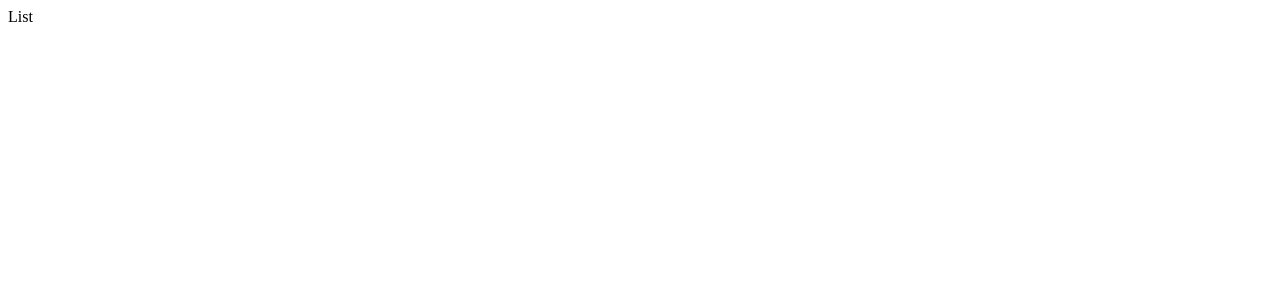
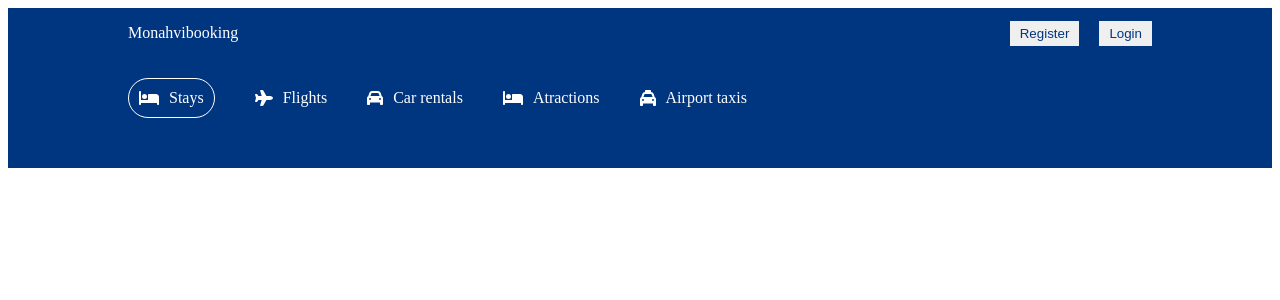
Before and after one commit to monahvi/booking, a React (Create React App) app: page /hotels in a window 1280 px wide. Shown: the top 300 px of the page. Built offline with nearby package versions, Linux system fonts and the light colour scheme.

Commit message:
header done

```diff
--- a/src/components/header/Header.jsx
+++ b/src/components/header/Header.jsx
@@ -15,7 +15,7 @@ import "react-date-range/dist/styles.css"; // main css file
 import "react-date-range/dist/theme/default.css"; // theme css file
 import { format } from "date-fns";
 
-const Header = () => {
+const Header = ({ type }) => {
   const [openDate, setOpenDate] = useState(false);
   const [date, setDate] = useState([
     {
@@ -42,7 +42,7 @@ const Header = () => {
 
   return (
     <div className="header">
-      <div className="headerContainer">
+      <div className={type === "list" ? "headerContainer listMode" : "headerContainer"}>
         <div className="headerList">
           <div className="headerListItem active">
             <FontAwesomeIcon icon={faBed} />
@@ -65,10 +65,15 @@ const Header = () => {
             <span>Airport taxis</span>
           </div>
         </div>
-        <h1 className="headerTitle">A lifetime of discounts? It is Genius.</h1>
+        {type !== "list" && (
+          <>
+            {" "}
+            <h1 className="headerTitle">
+              A lifetime of discounts? It is Genius.
+            </h1>
             <p className="headerDesc">
-          Get rewarded for your travels - unlock instant saving of 10% or more
-          with a free Monahvibooking account
+              Get rewarded for your travels - unlock instant saving of 10% or
+              more with a free Monahvibooking account
             </p>
             <button className="headerBtn">Sign in / Register</button>
             <div className="headerSearch">
@@ -104,19 +109,25 @@ const Header = () => {
               </div>
               <div className="headerSearchItem">
                 <FontAwesomeIcon icon={faPerson} className="headerIcon" />
-            <span className="headerSearchText">{`${options.adult} adult . ${options.children} children . ${options.room} room`}</span>
+                <span
+                  onClick={() => setOpenOptions(!openOptions)}
+                  className="headerSearchText"
+                >{`${options.adult} adult . ${options.children} children . ${options.room} room`}</span>
+                {openOptions && (
                   <div className="options">
                     <div className="optionsItem">
                       <span className="optionText">Adult</span>
                       <div className="optionCounter">
                         <button
-                   disabled={options.adult <=1}
+                          disabled={options.adult <= 1}
                           className="optionCounterButton"
                           onClick={() => handleOption("adult", "d")}
                         >
                           -
                         </button>
-                  <span className="optionCounterNumber">{options.adult}</span>
+                        <span className="optionCounterNumber">
+                          {options.adult}
+                        </span>
                         <button
                           className="optionCounterButton"
                           onClick={() => handleOption("adult", "i")}
@@ -130,13 +141,15 @@ const Header = () => {
                       <span className="optionText">Childern</span>
                       <div className="optionCounter">
                         <button
-                   disabled={options.children <=0}
+                          disabled={options.children <= 0}
                           className="optionCounterButton"
                           onClick={() => handleOption("children", "d")}
                         >
                           -
                         </button>
-                  <span className="optionCounterNumber">{options.children}</span>
+                        <span className="optionCounterNumber">
+                          {options.children}
+                        </span>
                         <button
                           className="optionCounterButton"
                           onClick={() => handleOption("children", "i")}
@@ -150,13 +163,15 @@ const Header = () => {
                       <span className="optionText">Room</span>
                       <div className="optionCounter">
                         <button
-                   disabled={options.room <=1}
+                          disabled={options.room <= 1}
                           className="optionCounterButton"
                           onClick={() => handleOption("room", "d")}
                         >
                           -
                         </button>
-                  <span className="optionCounterNumber">{options.room}</span>
+                        <span className="optionCounterNumber">
+                          {options.room}
+                        </span>
                         <button
                           className="optionCounterButton"
                           onClick={() => handleOption("room", "i")}
@@ -166,11 +181,14 @@ const Header = () => {
                       </div>
                     </div>
                   </div>
+                )}
               </div>
               <div className="headerSearchItem">
                 <button className="header Btn">Search</button>
               </div>
-        </div>
+            </div>{" "}
+          </>
+        )}
       </div>
     </div>
   );
--- a/src/pages/list/List.jsx
+++ b/src/pages/list/List.jsx
@@ -1,11 +1,14 @@
-import React from 'react'
+import React from "react";
+import Header from "../../components/header/Header";
+import Navbar from "../../components/navbar/Navbar";
 
 const List = () => {
   return (
     <div>
-      List
+      <Navbar />
+      <Header type="list"/>
     </div>
-  )
-}
+  );
+};
 
-export default List
+export default List;
```
Lines whose indentation alone changed are shown as unchanged.
